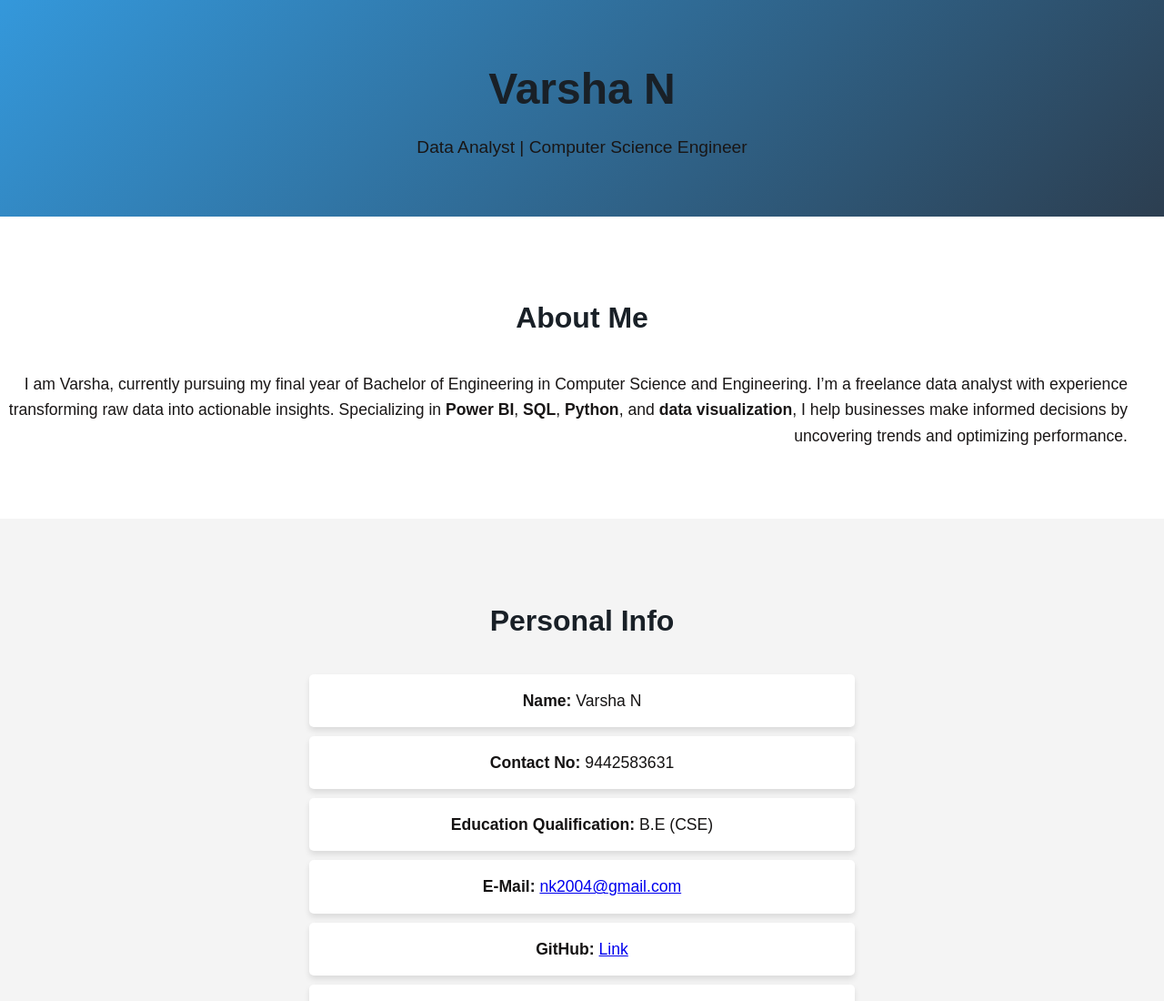
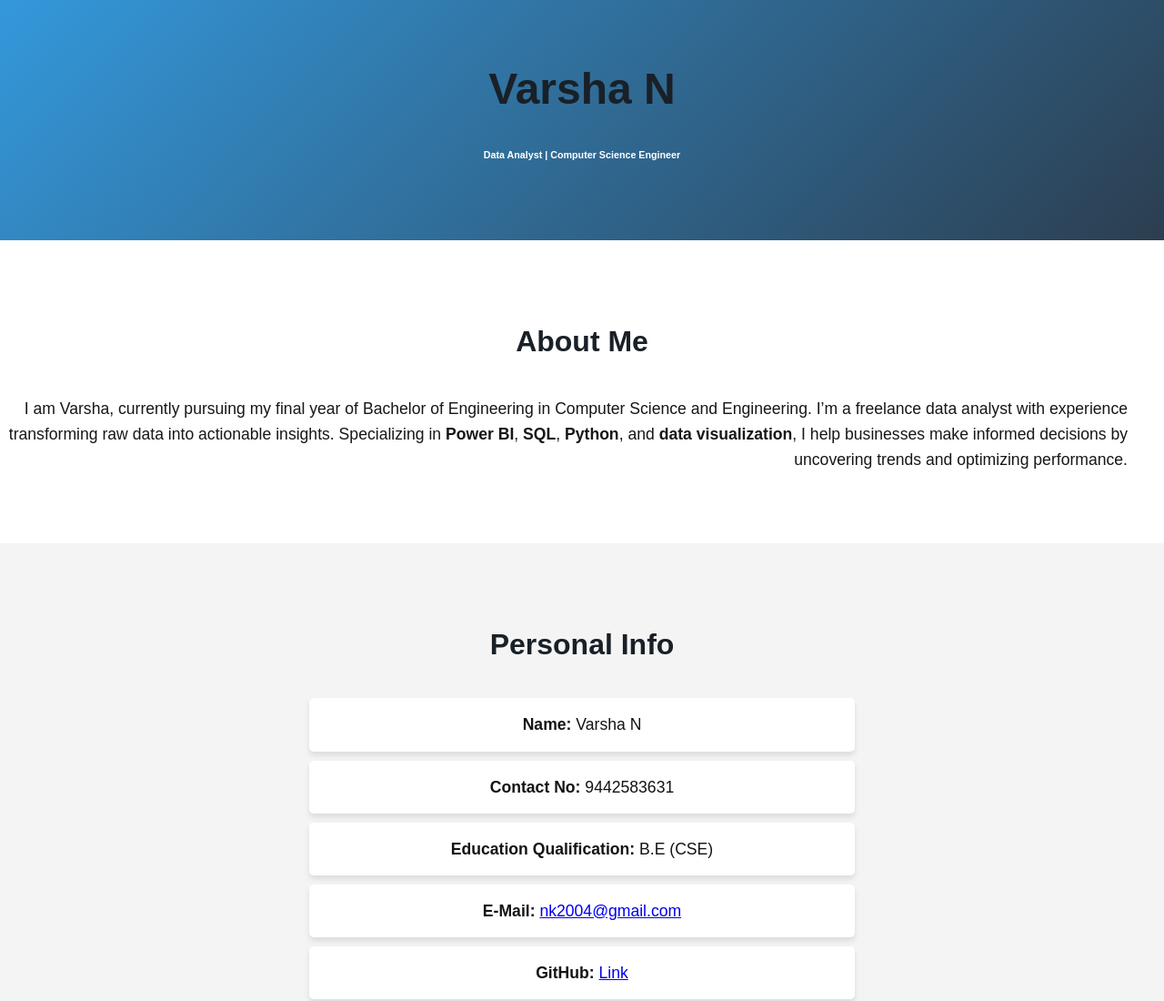
Before and after one commit to Varsha2110/portfolio, a plain HTML site: page index.html in a window 1280 px wide. Shown: the top 1100 px of the page at 91% size. Drawn offline with Linux system fonts and the light colour scheme.

Commit message:
index.html

```diff
--- a/index.html
+++ b/index.html
@@ -9,7 +9,7 @@
     <header>
         <div class="container">
             <h1>Varsha N</h1>
-            <p>Data Analyst | Computer Science Engineer</p>
+            <h6>Data Analyst | Computer Science Engineer</h6>
         </div>
     </header>
 
```
